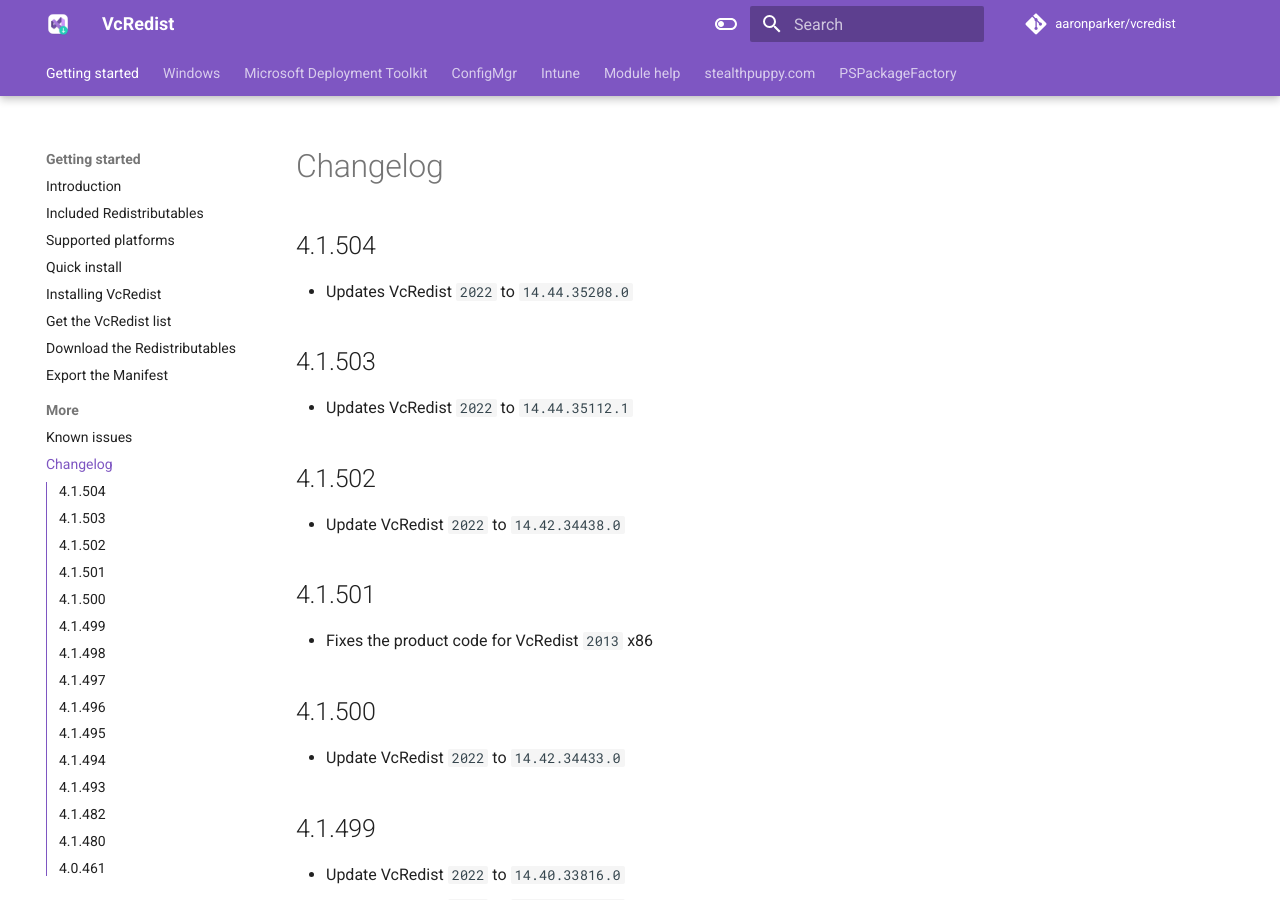
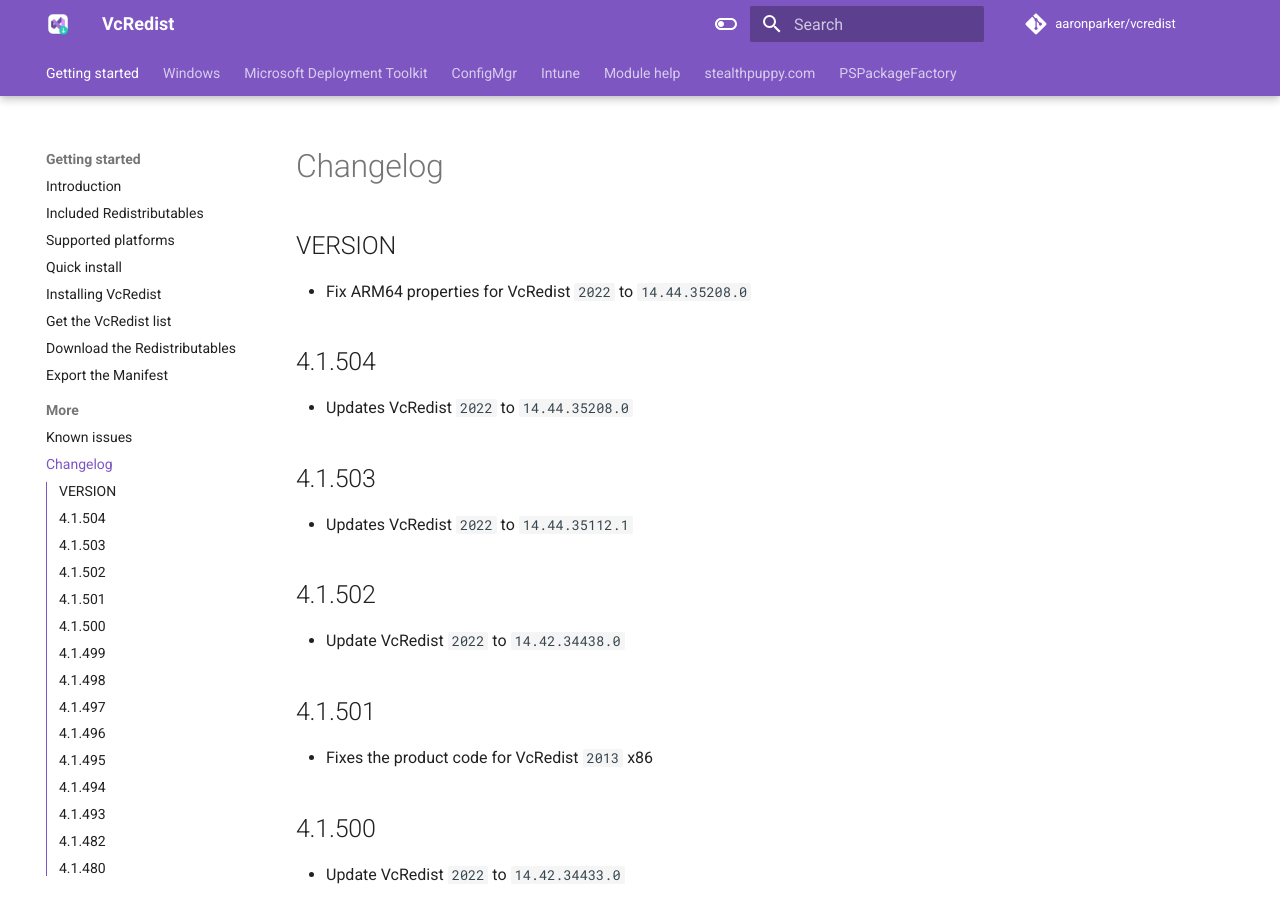
Before and after one commit to aaronparker/vcredist, an MkDocs documentation site: the page built from docs/changelog.md, in a window 1280 px wide and 900 px high. Built offline with MkDocs 1.6.1 and Material for MkDocs 9.7.7, drawn with Linux system fonts in a browser that asks for light colours; comment, search, counter and statistics services are not loaded.

Commit message:
Fix VcRedist 2022 ARM64

```diff
--- a/docs/changelog.md
+++ b/docs/changelog.md
@@ -1,4 +1,8 @@
 # Changelog
+
+## VERSION
+
+* Fix ARM64 properties for VcRedist `2022` to `14.44.35208.0`
 
 ## 4.1.504
 
```
Also changed, not shown: 1 other file.
